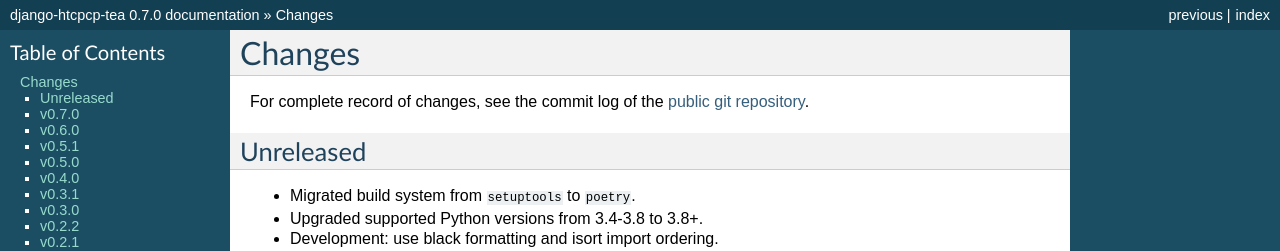
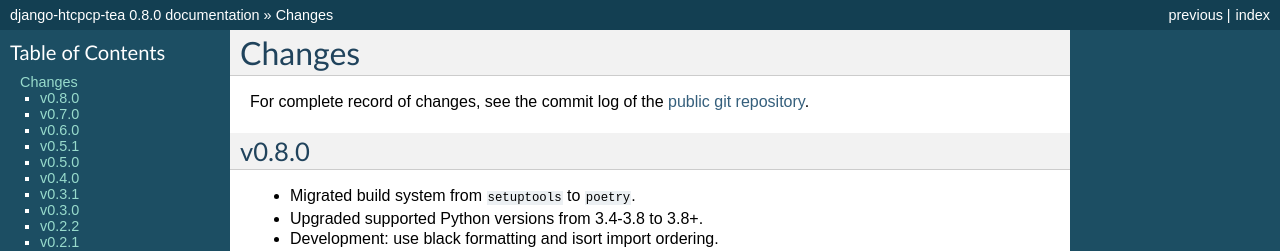
Before and after one commit to brianschubert/django-htcpcp-tea, a Sphinx documentation site: the page built from docs/changelog.rst, in a window 1280 px wide and 900 px high. Shown: the top 251 px of the window. Built offline with Sphinx 7.4.7, drawn with Linux system fonts in a browser that asks for light colours; some of the changed text lies outside the part shown.

Commit message:
Bump version to v0.8.0

```diff
--- a/CHANGELOG.rst
+++ b/CHANGELOG.rst
@@ -5,7 +5,7 @@
 
 .. _public git repository: https://github.com/blueschu/django-htcpcp-tea
 
-Unreleased
+v0.8.0
 ----------
 
 - Migrated build system from ``setuptools`` to ``poetry``.
--- a/django_htcpcp_tea/__init__.py
+++ b/django_htcpcp_tea/__init__.py
@@ -4,6 +4,6 @@
 #  MIT License was not distributed with this file, you can obtain one
 #  at https://opensource.org/licenses/MIT.
 
-__version__ = "0.7.0"
+__version__ = "0.8.0"
 
 default_app_config = "django_htcpcp_tea.apps.HTCPCPTeaConfig"
--- a/docs/conf.py
+++ b/docs/conf.py
@@ -26,7 +26,7 @@
 author = 'Brian Schubert'
 
 # The full version, including alpha/beta/rc tags
-release = '0.7.0'
+release = '0.8.0'
 
 
 # -- General configuration ---------------------------------------------------
--- a/pyproject.toml
+++ b/pyproject.toml
@@ -1,6 +1,6 @@
 [tool.poetry]
 name = "django-htcpcp-tea"
-version = "0.7.0"
+version = "0.8.0"
 description = "Django app implementing HTCPCP-TEA as defined in RFC 7168."
 license = "MIT"
 authors = ["Brian Schubert <brianm.schubert@gmail.com>"]
```
